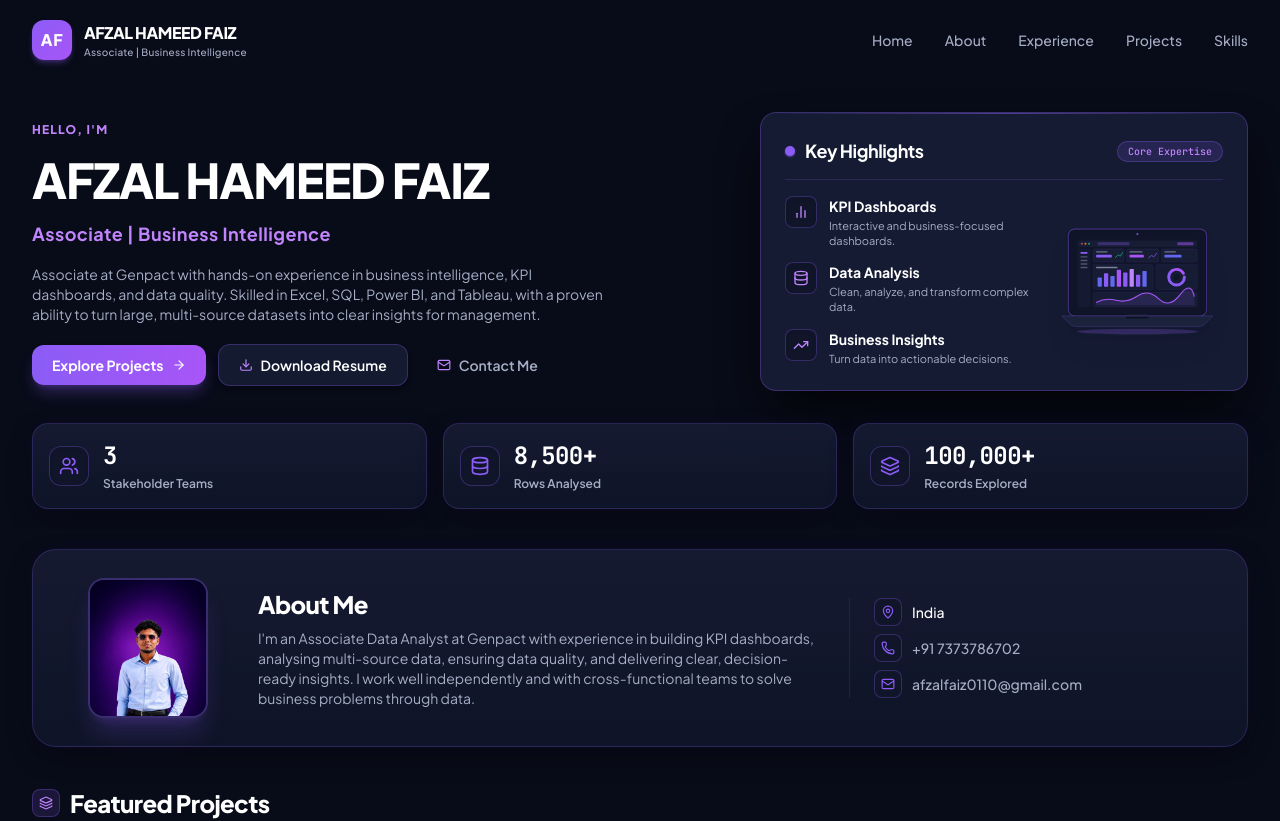
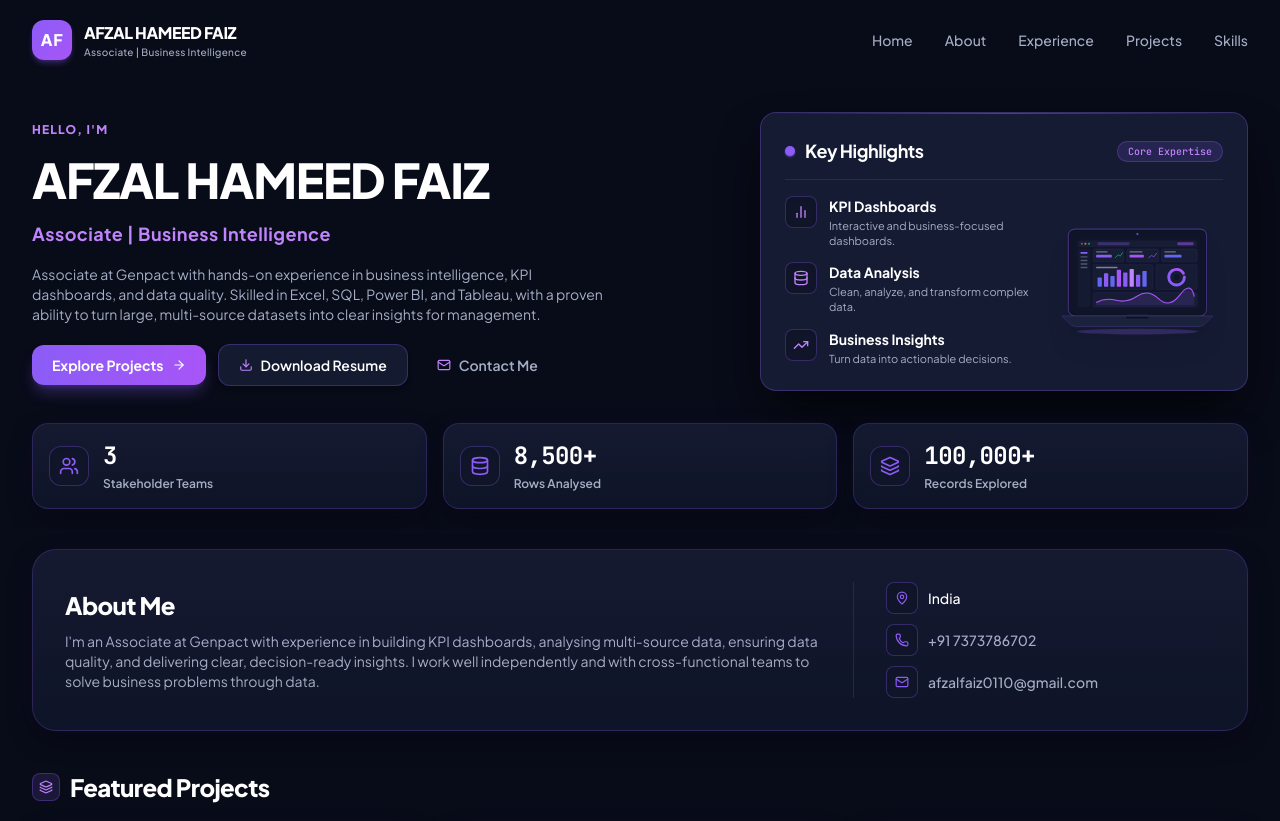
Before and after one commit to afzal-01/portfolio, a React (Vite) app: page / in a window 1280 px wide. Shown: the top 821 px of the page. Built offline with nearby package versions, Linux system fonts and the light colour scheme.

Commit message:
changes done

```diff
--- a/src/data/experience.ts
+++ b/src/data/experience.ts
@@ -12,7 +12,7 @@ export const experiences: ExperienceItem[] = [
   {
     id: "genpact",
     company: "Genpact",
-    position: "Associate Data Analyst",
+    position: "Associate",
     location: "Genpact, Madurai",
     duration: "August 2025 – Present",
     badgeText: "Aug 2025 – Present",
--- a/src/data/personal.ts
+++ b/src/data/personal.ts
@@ -26,7 +26,7 @@ export const personalInfo: PersonalInfo = {
   headline: "Turning Data Into Meaningful Business Insights",
   heroGreeting: "HELLO, I'M",
   bio: "Associate at Genpact with hands-on experience in business intelligence, KPI dashboards, and data quality. Skilled in Excel, SQL, Power BI, and Tableau, with a proven ability to turn large, multi-source datasets into clear insights for management.",
-  aboutIntro: "I'm an Associate Data Analyst at Genpact with experience in building KPI dashboards, analysing multi-source data, ensuring data quality, and delivering clear, decision-ready insights. I work well independently and with cross-functional teams to solve business problems through data.",
+  aboutIntro: "I'm an Associate at Genpact with experience in building KPI dashboards, analysing multi-source data, ensuring data quality, and delivering clear, decision-ready insights. I work well independently and with cross-functional teams to solve business problems through data.",
   phone: "+91 7373786702",
   email: "afzalfaiz0110@gmail.com",
   location: "India",
--- a/src/sections/About.tsx
+++ b/src/sections/About.tsx
@@ -7,38 +7,25 @@ export const About: React.FC = () => {
     <section id="about" className="py-4 sm:py-5 relative">
       <div className="max-w-7xl mx-auto px-4 sm:px-6 lg:px-8">
 
-        {/* About Glass Card matching reference image */}
-        <div className="glass-card rounded-2xl sm:rounded-3xl p-5 sm:p-6 md:p-7 border border-[#8B5CF6]/25 shadow-xl shadow-black/50">
-          <div className="grid grid-cols-1 lg:grid-cols-12 gap-5 lg:gap-6 items-center">
+        {/* About Glass Card - Clean Two-Column Layout */}
+        <div className="glass-card rounded-2xl sm:rounded-3xl p-6 sm:p-7 md:p-8 border border-[#8B5CF6]/25 shadow-xl shadow-black/50">
+          <div className="grid grid-cols-1 lg:grid-cols-12 gap-6 lg:gap-8 items-center">
 
-            {/* Left: Profile Photo (Replaces AF box) */}
-            <div className="lg:col-span-3 xl:col-span-2 flex justify-start lg:justify-center shrink-0">
-              <div className="relative w-[105px] h-[125px] sm:w-[120px] sm:h-[140px] rounded-2xl overflow-hidden border-2 border-[#8B5CF6]/35 shadow-xl shadow-[#8B5CF6]/20 bg-[#10152A] group">
-                <img
-                  src={personalInfo.profileImage || "/images/profile.jpg"}
-                  alt={personalInfo.name}
-                  className="w-full h-full object-cover transition-transform duration-300 group-hover:scale-105"
-                  style={{ objectPosition: 'center top' }}
-                  loading="lazy"
-                />
-              </div>
-            </div>
-
-            {/* Middle: About text */}
-            <div className="lg:col-span-5 xl:col-span-6 space-y-2">
+            {/* Left Column: Heading & Description */}
+            <div className="lg:col-span-8 space-y-2.5">
               <h2 className="text-xl sm:text-2xl font-black text-white tracking-tight">
                 About Me
               </h2>
-              <p className="text-xs sm:text-sm text-[#A5AEC5] leading-relaxed">
+              <p className="text-xs sm:text-sm text-[#A5AEC5] leading-relaxed max-w-3xl">
                 {personalInfo.aboutIntro}
               </p>
             </div>
 
-            {/* Right: Contact meta items */}
-            <div className="lg:col-span-4 space-y-2 lg:border-l lg:border-[#8B5CF6]/15 lg:pl-6 text-xs sm:text-sm">
+            {/* Right Column: Contact Details with Vertical Divider */}
+            <div className="lg:col-span-4 space-y-2.5 lg:border-l lg:border-[#8B5CF6]/20 lg:pl-8 text-xs sm:text-sm">
               {/* Location */}
               <div className="flex items-center gap-2.5 text-[#A5AEC5]">
-                <div className="w-7 h-7 rounded-lg bg-[#10152A] border border-[#8B5CF6]/30 flex items-center justify-center text-[#8B5CF6] shrink-0">
+                <div className="w-8 h-8 rounded-lg bg-[#10152A] border border-[#8B5CF6]/30 flex items-center justify-center text-[#8B5CF6] shrink-0 shadow-inner">
                   <MapPin className="w-3.5 h-3.5" />
                 </div>
                 <span className="font-medium text-white">{personalInfo.location}</span>
@@ -49,7 +36,7 @@ export const About: React.FC = () => {
                 href={`tel:${personalInfo.phone.replace(/\s+/g, '')}`}
                 className="flex items-center gap-2.5 text-[#A5AEC5] hover:text-white transition-colors group"
               >
-                <div className="w-7 h-7 rounded-lg bg-[#10152A] border border-[#8B5CF6]/30 flex items-center justify-center text-[#8B5CF6] shrink-0 group-hover:border-[#8B5CF6] transition-colors">
+                <div className="w-8 h-8 rounded-lg bg-[#10152A] border border-[#8B5CF6]/30 flex items-center justify-center text-[#8B5CF6] shrink-0 group-hover:border-[#8B5CF6] transition-colors shadow-inner">
                   <Phone className="w-3.5 h-3.5" />
                 </div>
                 <span className="font-medium">{personalInfo.phone}</span>
@@ -60,7 +47,7 @@ export const About: React.FC = () => {
                 href={`mailto:${personalInfo.email}`}
                 className="flex items-center gap-2.5 text-[#A5AEC5] hover:text-white transition-colors group"
               >
-                <div className="w-7 h-7 rounded-lg bg-[#10152A] border border-[#8B5CF6]/30 flex items-center justify-center text-[#8B5CF6] shrink-0 group-hover:border-[#8B5CF6] transition-colors">
+                <div className="w-8 h-8 rounded-lg bg-[#10152A] border border-[#8B5CF6]/30 flex items-center justify-center text-[#8B5CF6] shrink-0 group-hover:border-[#8B5CF6] transition-colors shadow-inner">
                   <Mail className="w-3.5 h-3.5" />
                 </div>
                 <span className="font-medium break-all">{personalInfo.email}</span>
```
Also changed, not shown: 5 other files (tests, documents, lock files or other folders).
